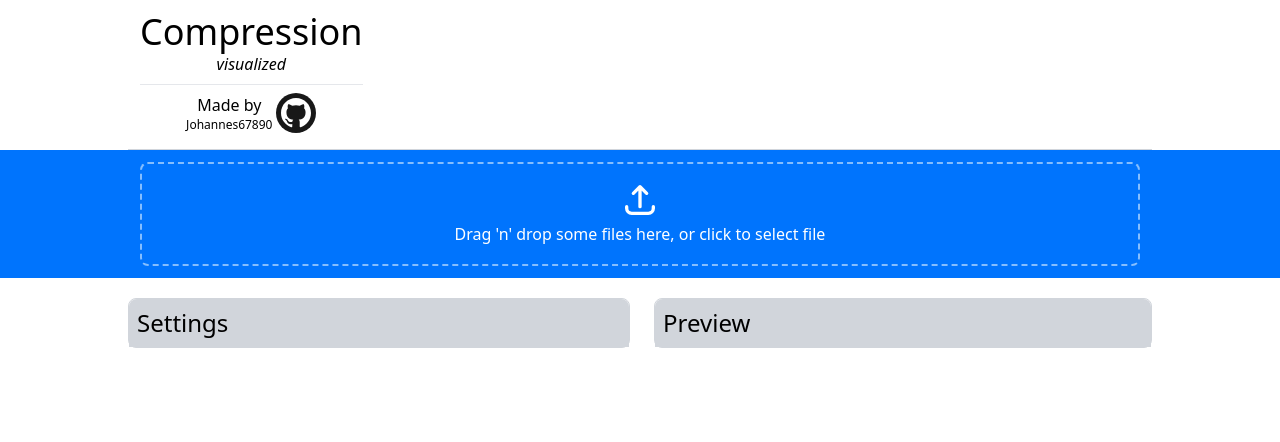
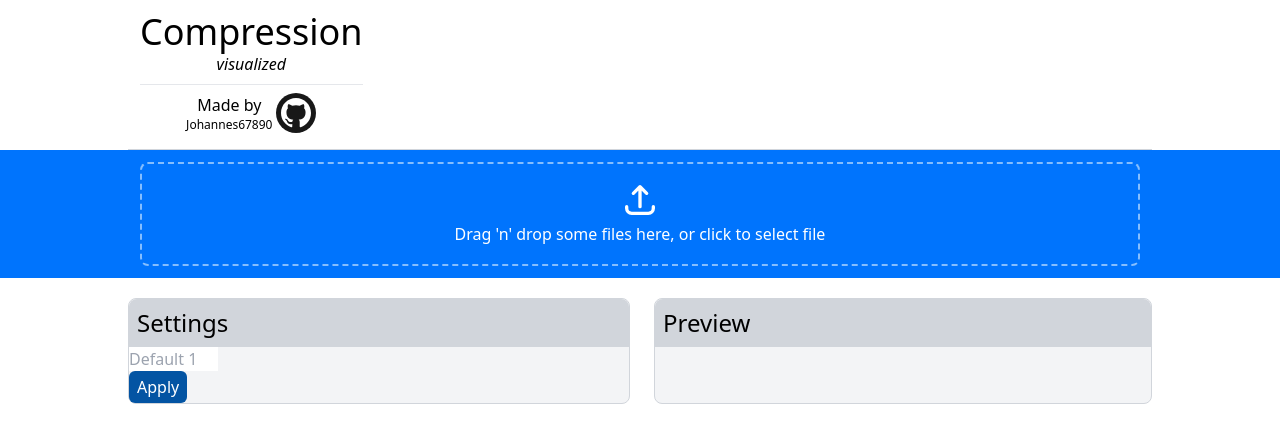
Before and after one commit to johannes67890/VirtualCompressor, a React (Create React App) app: page / in a window 1280 px wide. Shown: the top 442 px of the page. Built offline with nearby package versions, Linux system fonts and the light colour scheme.

Commit message:
fixed rerendering on new input

```diff
--- a/src/components/Options.tsx
+++ b/src/components/Options.tsx
@@ -7,8 +7,6 @@ const Options: React.FC<{
   options: Compressor.Options;
   setOptions: React.Dispatch<React.SetStateAction<Compressor.Options>>;
 }> = ({ file, compressed, options, setOptions }) => {
-  console.log(file[0]?.size, compressed?.size);
-
   return (
     <div className="max-w-5xl mx-auto flex mt-5 gap-6">
       <MainContentTemplate title="Settings">
@@ -88,17 +86,29 @@ const SettingsTemplate: React.FC<{
   setOptions: React.Dispatch<React.SetStateAction<Compressor.Options>>;
   options: Compressor.Options;
 }> = ({ setOptions, options }) => {
-  // const value: Object[] = Object.keys(options).map((key) => {
-  //   return { text: key, val: key };
-  // });
-  // console.log(value);
-  for (const i in options) {
-    console.log(i);
-  }
-
   return (
     <div>
-      <ul>{}</ul>
+      <ul>
+        <li>
+          <input
+            type="number"
+            step={0.1}
+            placeholder="Default 1"
+            min={0.1}
+            max={1}
+            onChange={(e: React.ChangeEvent<HTMLInputElement>) =>
+              (options.quality = parseFloat(e.target.value))
+            }
+          />
+        </li>
+      </ul>
+      <Button
+        onClick={() => {
+          setOptions({ ...options });
+        }}
+      >
+        Apply
+      </Button>
     </div>
   );
 };
```
